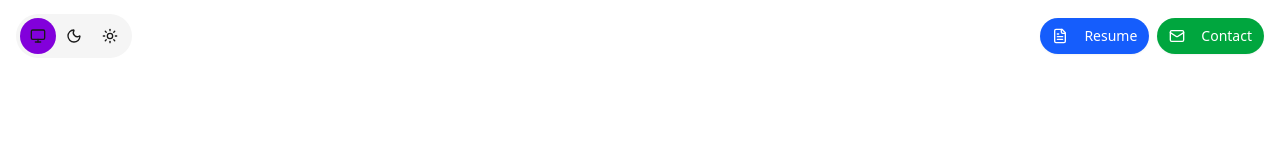
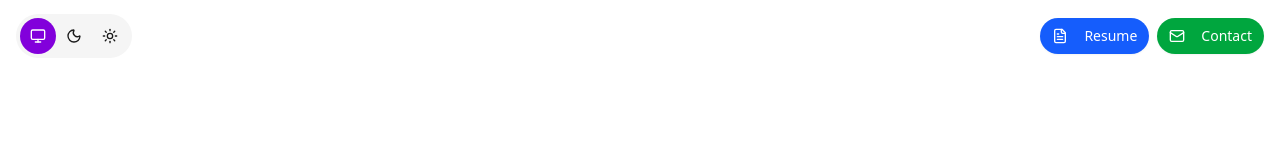
Before and after one commit to sahandamini/portfolio, a Next.js app: page / in a window 1280 px wide. Shown: the top 160 px of the page. Built offline with nearby package versions, Linux system fonts and the light colour scheme.

Commit message:
fix system mode button color

```diff
--- a/src/components/theme-toggle.tsx
+++ b/src/components/theme-toggle.tsx
@@ -34,7 +34,13 @@ export function ThemeToggle() {
 				className="relative z-10 rounded-full hover:bg-transparent dark:hover:bg-transparent"
 				onClick={() => setTheme('system')}
 			>
-				<Monitor className="h-[1.2rem] w-[1.2rem]" />
+				<Monitor
+					className={cn(
+						'h-[1.2rem] w-[1.2rem]',
+						// Make selected icon white (independent of resolved theme)
+						theme === 'system' && 'text-white',
+					)}
+				/>
 				<span className="sr-only">System theme</span>
 			</Button>
 			<Button
@@ -43,7 +49,12 @@ export function ThemeToggle() {
 				className="relative z-10 rounded-full hover:bg-transparent dark:hover:bg-transparent"
 				onClick={() => setTheme('dark')}
 			>
-				<Moon className="h-[1.2rem] w-[1.2rem]" />
+				<Moon
+					className={cn(
+						'h-[1.2rem] w-[1.2rem]',
+						theme === 'dark' && 'text-white',
+					)}
+				/>
 				<span className="sr-only">Dark theme</span>
 			</Button>
 			<Button
```
